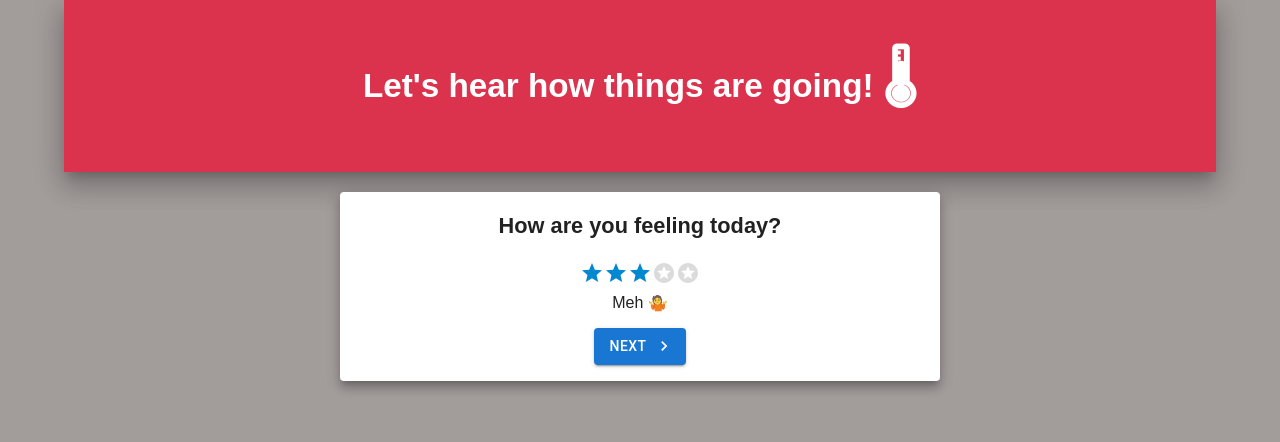
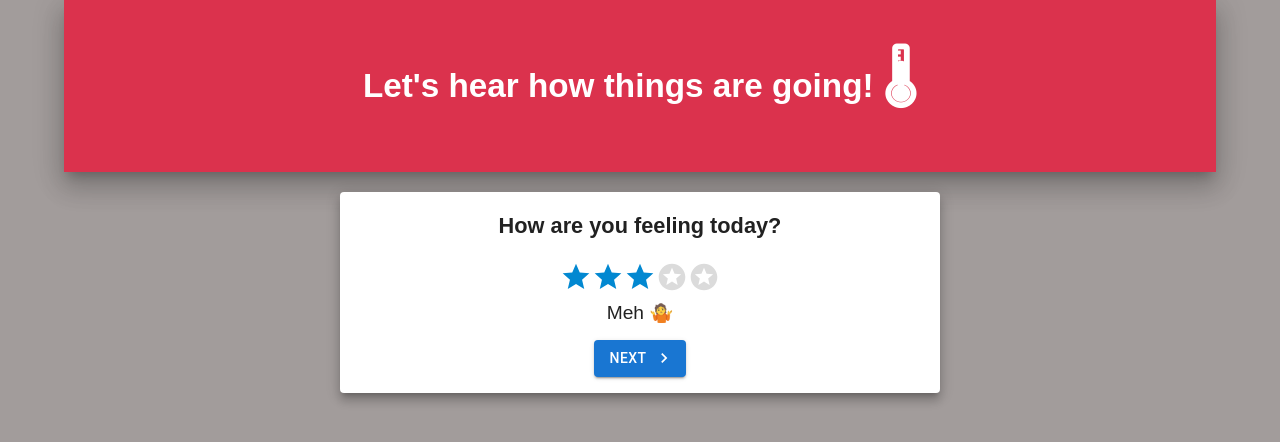
Before and after one commit to davidVetter/react-feedback-loop-weekendP, a React (Create React App) app: page /#/ in a window 1280 px wide. Shown: the top 442 px of the page. Built offline with nearby package versions, Linux system fonts and the light colour scheme.

Commit message:
added new emoji to rest of questions

```diff
--- a/src/components/FeedbackForm/FormPieces/Feeling.jsx
+++ b/src/components/FeedbackForm/FormPieces/Feeling.jsx
@@ -79,7 +79,8 @@ function Feeling() {
           name="hover-feedback"
           sx={{
             color: 'info.main',
-            mb: 1
+            mb: 1,
+            fontSize: '2.5vw'
           }}
           value={value}
           precision={1}
@@ -95,7 +96,7 @@ function Feeling() {
         />
         {/* allows the default value to be displayed when user isn't hovering or the user hasn't previously selected a value */}
         {value !== null && (
-         <Box sx={{ textAlign: 'center', mb: 2 }}>{labels[hover !== -1 ? hover : value]}</Box>
+         <Box sx={{ textAlign: 'center', mb: 2, fontSize: '1.5vw' }}>{labels[hover !== -1 ? hover : value]}</Box>
         )}
         <Button
           variant="contained"
--- a/src/components/FeedbackForm/FormPieces/Supported.jsx
+++ b/src/components/FeedbackForm/FormPieces/Supported.jsx
@@ -106,7 +106,7 @@ function Supported() {
             emptyIcon={<Stars style={{ opacity: 0.55 }} fontSize="inherit" />}
           />
           {value !== null && (
-            <Box sx={{ textAlign: "center", mb: 2, fontSize: '1.3vw' }}>
+            <Box sx={{ textAlign: "center", mb: 2, fontSize: '1.5vw' }}>
               {labels[hover !== -1 ? hover : value]}
             </Box>
           )}
--- a/src/components/FeedbackForm/FormPieces/Understanding.jsx
+++ b/src/components/FeedbackForm/FormPieces/Understanding.jsx
@@ -90,7 +90,8 @@ function Understanding() {
             name="hover-feedback"
             sx={{
                 color: 'info.main',
-                mb: 1
+                mb: 1,
+                fontSize: '2.5vw'
               }}
             value={value}
             precision={1}
@@ -106,7 +107,7 @@ function Understanding() {
           />
           {value !== null && (
             // This box contains the display text for star selection
-            <Box sx={{ textAlign: "center", mb: 2 }}>
+            <Box sx={{ textAlign: "center", mb: 2, fontSize: '1.5vw' }}>
               {labels[hover !== -1 ? hover : value]}
             </Box>
           )}
```
